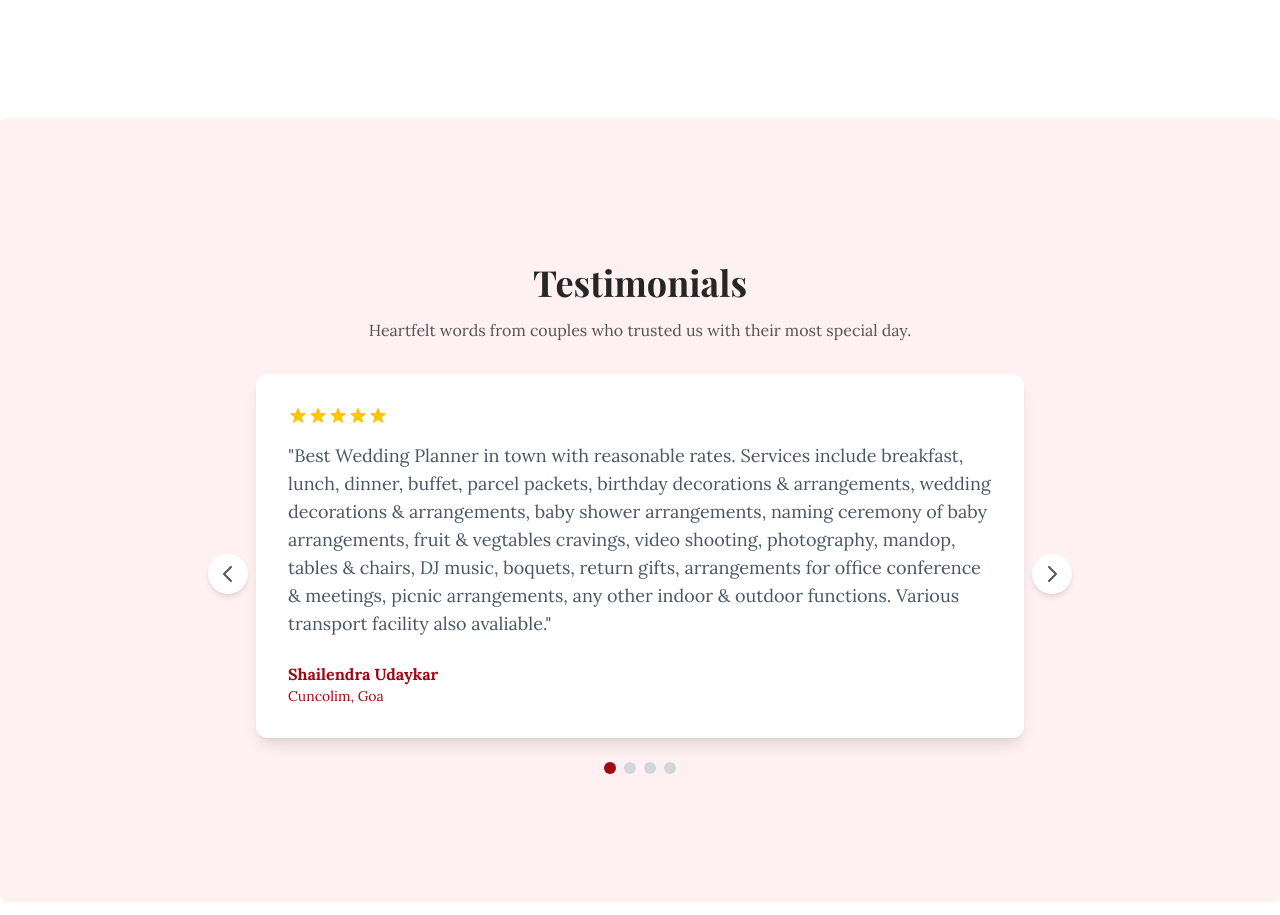
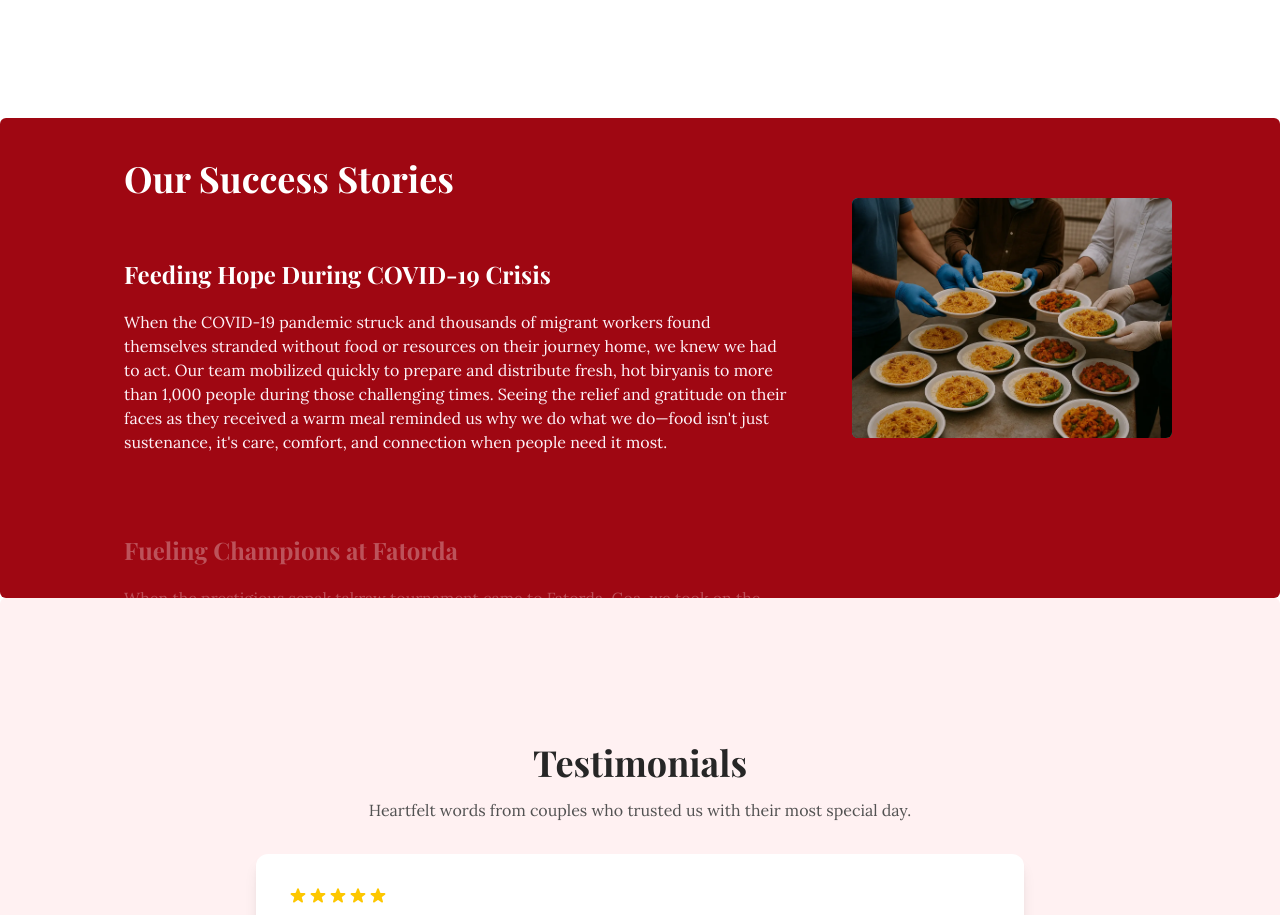
Before and after one commit to soumitranaik/omkar-wedding-planners, a Next.js app: page / in a window 1280 px wide. Shown: the part 4778-5693 px from the top of the page. Built offline with nearby package versions, Linux system fonts and the light colour scheme; grey boxes are pictures that could not be loaded.

Commit message:
success stories added

```diff
--- a/src/app/page.tsx
+++ b/src/app/page.tsx
@@ -4,6 +4,7 @@ import { WeddingFeatures } from "@/components/Features";
 import { Gallery } from "@/components/Gallery";
 import { Location } from "@/components/Location";
 import { FloatingButtons } from "@/components/Floating";
+import { SuccessStories } from "@/components/SuccessStories";
 
 export default function Home() {
   return (
@@ -11,6 +12,7 @@ export default function Home() {
       <HeroSectionOne />
       <WeddingFeatures />
       <Gallery />
+      <SuccessStories />
       <Testimonials />
       <Location />
       <FloatingButtons />
--- a/src/app/test/page.jsx
+++ /dev/null
@@ -1,51 +0,0 @@
-"use client"
-import { p } from 'motion/react-client'
-import React from 'react'
-
-
-const page = () => {
-  return (
-    <div>page</div>
-  )
-}
-
-export default page
-const reverse = (str) => {
-    return str.split('').reverse().join('');
-}
-console.log(reverse('helo'))
-
-const isPalindrome = (str) => {
-    let reversed = str.split('').reverse().join('')
-    return reversed === str;
-}
-console.log(isPalindrome('hesehs'))
-
-const FIzzBuzz = () => {
-    for (let i = 1; i<50; i++) {
-        let output = '';
-        if (i % 3 === 0) output += 'Fizz';
-        if ( i % 5 ===0) output += 'Buzz';
-        console.log(output || i)
-    }
-}
-
-const highestNo = () =>{
-    const array = [1,2,5,6,7]
-    const max = Math.max(...array)
-    console.log (max)
-}
-highestNo()
-
-const Greet = () => {
-    const names = ['A', 'C', 'R']
-    names.forEach (name => {
-       console.log(`Hello ${name}`)
-    })
-}
-Greet()
-
-const arr = [1,2,3,4,5]
-const tripled = () => {
-    arr.map(num => num*3)
-}
--- a/src/components/BookNowForm.jsx
+++ b/src/components/BookNowForm.jsx
@@ -1,4 +1,5 @@
 "use client";
+import { label } from "motion/react-client";
 import { useState } from "react";
 
 export const ContactModal = ({ isOpen, onClose }) => {
@@ -26,7 +27,23 @@ export const ContactModal = ({ isOpen, onClose }) => {
      {
       id: "Large Screen Display",
       label: "Large Screen Display",
-    }
+    },
+    {
+      id: "Floral & Decoration",
+      label: "Floral & Decoration",
+    },
+     {
+      id: "Corporate Event",
+      label: "Corporate Event",
+    },
+     {
+      id: "Sports Event",
+      label: "Sports Event",
+    },
+     {
+      id: "Complete Event",
+      label: "Complete Event",
+    },
   ];
 
   const [formData, setFormData] = useState({
@@ -89,8 +106,9 @@ export const ContactModal = ({ isOpen, onClose }) => {
 
           {/* Modal Body - Your Form */}
           <div className="p-6">
-            <form onSubmit={handleSubmit} className="space-y-4">
+            <form method="POST" name="contact" data-netlify="true" onSubmit="submit" className="space-y-4">
               <div>
+                <input type="hidden" name="form-name" value="contact" />
                 <label
                   htmlFor="name"
                   className="block text-md font-medium text-gray-700 mb-1"
--- /dev/null
+++ b/src/components/SuccessStories.tsx
@@ -0,0 +1,57 @@
+"use client";
+import React from "react";
+import { StickyScroll } from "./ui/sticky-scroll-reveal";
+import Image from "next/image";
+
+const content = [
+  {
+    title: "Feeding Hope During COVID-19 Crisis",
+    description:
+      "When the COVID-19 pandemic struck and thousands of migrant workers found themselves stranded without food or resources on their journey home, we knew we had to act. Our team mobilized quickly to prepare and distribute fresh, hot biryanis to more than 1,000 people during those challenging times. Seeing the relief and gratitude on their faces as they received a warm meal reminded us why we do what we do—food isn't just sustenance, it's care, comfort, and connection when people need it most.",
+    content: (
+      <div className="flex h-full w-full items-center justify-center text-white">
+        <Image
+          src="/images/covid19.webp"
+          width={300}
+          height={300}
+          className="h-full w-full object-cover"
+          alt="linear board demo"
+        />
+      </div>
+    ),
+  },
+  {
+    title: "Fueling Champions at Fatorda",
+    description:
+      "When the prestigious sepak takraw tournament came to Fatorda, Goa, we took on the critical responsibility of nourishing elite athletes whose performance depended on precise nutrition. Understanding that each athlete had unique dietary requirements—from high-protein meals for muscle recovery to specific carbohydrate timing for energy optimization—our culinary team worked closely with sports nutritionists to craft personalized meal plans. We prepared over 500 specialized meals throughout the tournament, carefully balancing macronutrients, avoiding common allergens, and timing meals to align with training and competition schedules. Watching these incredible athletes perform at their peak, knowing we played a part in fueling their success, reinforced our commitment to precision and excellence in every dish we serve.",
+    content: (
+      <div className="flex h-full w-full items-center justify-center text-white">
+        <Image
+          src="/images/sepak-takraw.jpg"
+          width={300}
+          height={300}
+          className="h-full w-full object-cover"
+          alt="linear board demo"
+        />
+      </div>
+    ),
+  },
+  {
+    title: "A Trusted Name Among Goa’s Elite",
+    description:
+      "Over the years, we’ve had the distinct honor of serving some of Goa’s most influential personalities during the most important celebrations of their lives—their weddings. From luxurious beachfront ceremonies to elegant heritage venues, our culinary team has been part of unforgettable experiences, crafting personalized menus that reflect tradition, taste, and a touch of modern flair. Each event is a testament to our dedication to quality, flavor, and flawless execution. We’re proud that our service and food have earned the trust of Goa’s top names — politicians, entrepreneurs, and public figures—who continue to choose us when it matters most. Your celebration deserves nothing less."
+,
+    content: (
+      <div className="flex h-full w-full items-center justify-center bg-[linear-gradient(to_bottom_right,var(--orange-500),var(--yellow-500))] text-white">
+Fueling Champions at Fatorda
+      </div>
+    ),
+  }
+];
+export function SuccessStories() {
+  return (
+    <div className="w-full">
+      <StickyScroll content={content} />
+    </div>
+  );
+}
--- /dev/null
+++ b/src/components/ui/sticky-scroll-reveal.tsx
@@ -0,0 +1,113 @@
+"use client";
+import React, { useEffect, useRef, useState } from "react";
+import { useMotionValueEvent, useScroll } from "motion/react";
+import { motion } from "motion/react";
+import { cn } from "@/lib/utils";
+
+export const StickyScroll = ({
+  content,
+  contentClassName,
+}: {
+  content: {
+    title: string;
+    description: string;
+    content?: React.ReactNode | any;
+  }[];
+  contentClassName?: string;
+}) => {
+  const [activeCard, setActiveCard] = React.useState(0);
+  const ref = useRef<any>(null);
+  const { scrollYProgress } = useScroll({
+    // uncomment line 22 and comment line 23 if you DONT want the overflow container and want to have it change on the entire page scroll
+    // target: ref,
+    container: ref,
+    offset: ["start start", "end start"],
+  });
+  const cardLength = content.length;
+
+  useMotionValueEvent(scrollYProgress, "change", (latest) => {
+    const cardsBreakpoints = content.map((_, index) => index / cardLength);
+    const closestBreakpointIndex = cardsBreakpoints.reduce(
+      (acc, breakpoint, index) => {
+        const distance = Math.abs(latest - breakpoint);
+        if (distance < Math.abs(latest - cardsBreakpoints[acc])) {
+          return index;
+        }
+        return acc;
+      },
+      0,
+    );
+    setActiveCard(closestBreakpointIndex);
+  });
+
+  const backgroundColors = [
+    "#9f0712", // slate-900
+    "#731621", // black
+    "#af2a26", // neutral-900
+  ];
+  const linearGradients = [
+    "linear-gradient(to bottom right, #06b6d4, #10b981)", // cyan-500 to emerald-500
+    "linear-gradient(to bottom right, #ec4899, #6366f1)", // pink-500 to indigo-500
+    "linear-gradient(to bottom right, #f97316, #eab308)", // orange-500 to yellow-500
+  ];
+
+  const [backgroundGradient, setBackgroundGradient] = useState(
+    linearGradients[0],
+  );
+
+  useEffect(() => {
+    setBackgroundGradient(linearGradients[activeCard % linearGradients.length]);
+  }, [activeCard]);
+
+  return (
+    <motion.div
+      animate={{
+        backgroundColor: backgroundColors[activeCard % backgroundColors.length],
+      }}
+      className="relative flex h-[30rem] justify-center space-x-10 overflow-y-auto rounded-md p-10"
+      ref={ref}
+    >
+      <div className="div relative flex items-start px-4">
+        <div className="">
+            <h3 className="text-4xl font-bold text-white">Our Success Stories</h3>
+          {content.map((item, index) => (
+            <div key={item.title + index} className="mb-20 mt-15">
+              <motion.h2
+                initial={{
+                  opacity: 0,
+                }}
+                animate={{
+                  opacity: activeCard === index ? 1 : 0.3,
+                }}
+                className="text-2xl font-bold text-neutral-800-500 text-white"
+              >
+                {item.title}
+              </motion.h2>
+              <motion.p
+                initial={{
+                  opacity: 0,
+                }}
+                animate={{
+                  opacity: activeCard === index ? 1 : 0.3,
+                }}
+                className="text-kg mt-5 max-w-2xl text-pink-50"
+              >
+                {item.description}
+              </motion.p>
+            </div>
+          ))}
+          <div className="h-40" />
+        </div>
+      </div>
+      <div
+        style={{ background: backgroundGradient }}
+        className={cn(
+          "sticky top-10 hidden h-60 w-80 overflow-hidden rounded-md bg-white lg:block",
+          contentClassName,
+        )}
+      >
+        {content[activeCard].content ?? null}
+      </div>
+    </motion.div>
+  );
+};
```
Also changed, not shown: public/images/Incheon_AsianGames_Sepaktakraw_09_(15291705581).jpg (added), public/images/covid19.webp (added).
